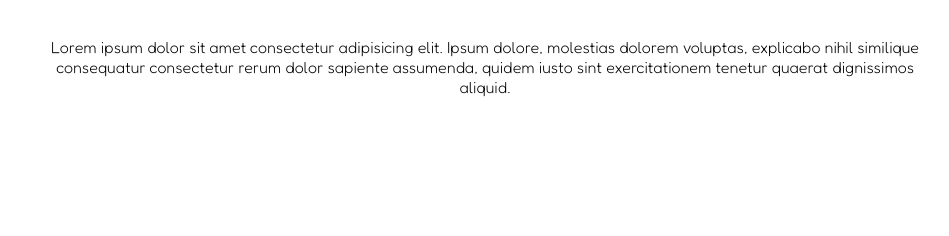
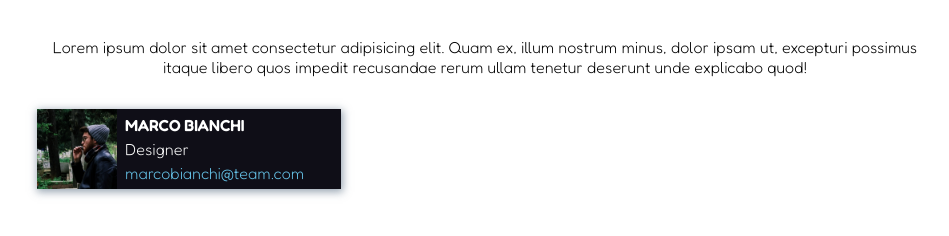
Before and after one commit to albertobaggio96/html-css-float-cards, a plain HTML site: page index.html in a window 1280 px wide. Shown: the part 74-310 px from the top of the page, without its empty margins (155-1104 px from the left). Drawn offline with Linux system fonts and the light colour scheme.

Commit message:
add Marco colom

```diff
--- a/css/style.css
+++ b/css/style.css
@@ -27,3 +27,32 @@ header>h1{
   color: #e53170;
   margin-bottom: 2.5rem;
 }
+
+div.colom{
+  width: 19rem;
+  background-color: #0f0e17;
+  float: left;
+  margin: 2rem 1rem 0 0;
+  color: white;
+  line-height: 1rem;
+  box-shadow: 1px 2px 8px 1px rgba(119, 136, 153, 0.756);
+}
+
+.colom>img{
+  width: 5rem;
+  float: left;
+  margin-right: .5rem;
+}
+
+div>div, address{
+  margin: .5rem 0;
+}
+
+div>div:nth-child(1){
+  font-weight: bold;
+}
+
+address{
+  font-style: normal;
+  color: #66c3e8;
+}
--- a/index.html
+++ b/index.html
@@ -16,8 +16,21 @@
     <main>
       <header>
         <h1>Meet Our Team</h1>
-        <p>Lorem ipsum dolor sit amet consectetur adipisicing elit. Ipsum dolore, molestias dolorem voluptas, explicabo nihil similique consequatur consectetur rerum dolor sapiente assumenda, quidem iusto sint exercitationem tenetur quaerat dignissimos aliquid.</p>
+        <p>Lorem ipsum dolor sit amet consectetur adipisicing elit. Quam ex, illum nostrum minus, dolor ipsam ut, excepturi possimus itaque libero quos impedit recusandae rerum ullam tenetur deserunt unde explicabo quod!</p>
       </header>
+
+      <section class="coloms clearfix">
+        <div class="colom clearfix">
+          <img src="./img/male1.png" alt="smoking man">
+          <div class="team-name">
+            <div>MARCO BIANCHI</div>
+            <div>Designer</div>
+            <address>marcobianchi@team.com</address>
+          </div>
+        </div>
+
+      </section>
+
     </main>
   </body>
 </html>
```
